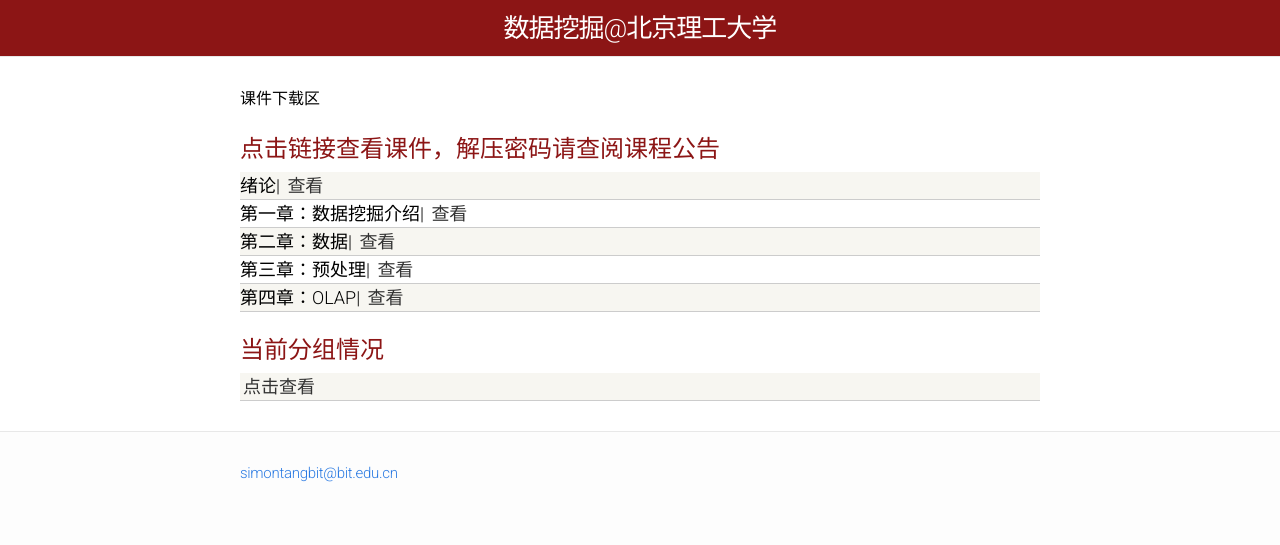
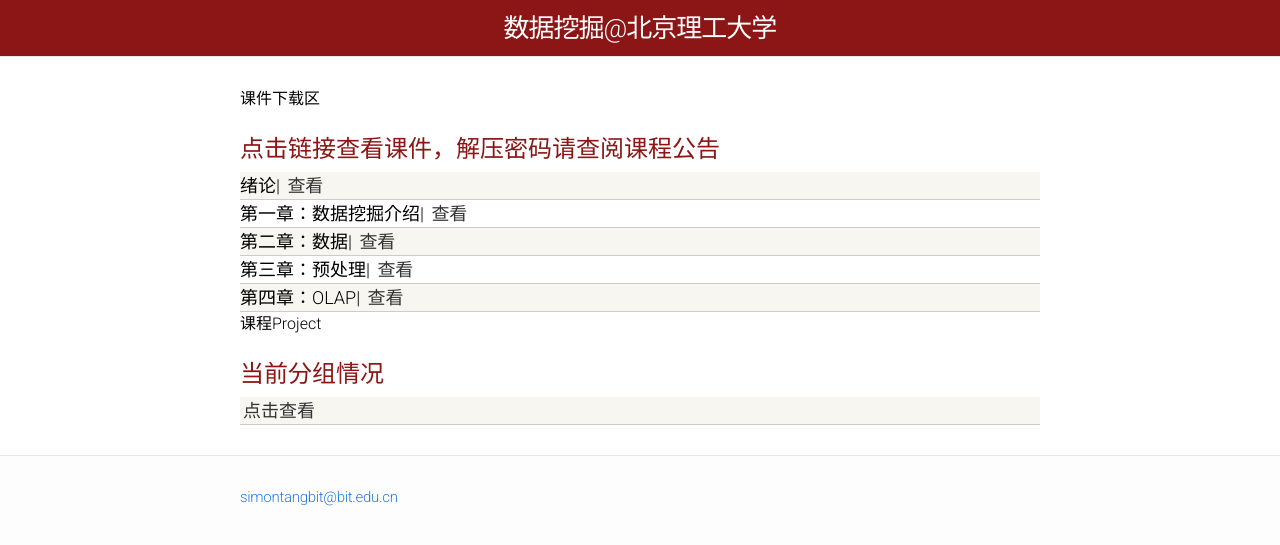
Before and after one commit to BITDM/bitdm.github.io, a Jekyll site: the page built from index.html, in a window 1280 px wide. Shown: the top 545 px of the page. Built offline with Jekyll 4.4.1, drawn with Linux system fonts in a browser that asks for light colours.

Commit message:
grouping information update

```diff
--- a/index.html
+++ b/index.html
@@ -54,6 +54,12 @@ layout: default
 -->
   </div>
 
+  <div>
+
+  课程Project
+
+</div>
+
   <div class="materials-wrap">
 
     <div class="module-header">当前分组情况</div>
```
Also changed, not shown: 2016/groups.md (+8 -8 lines).
